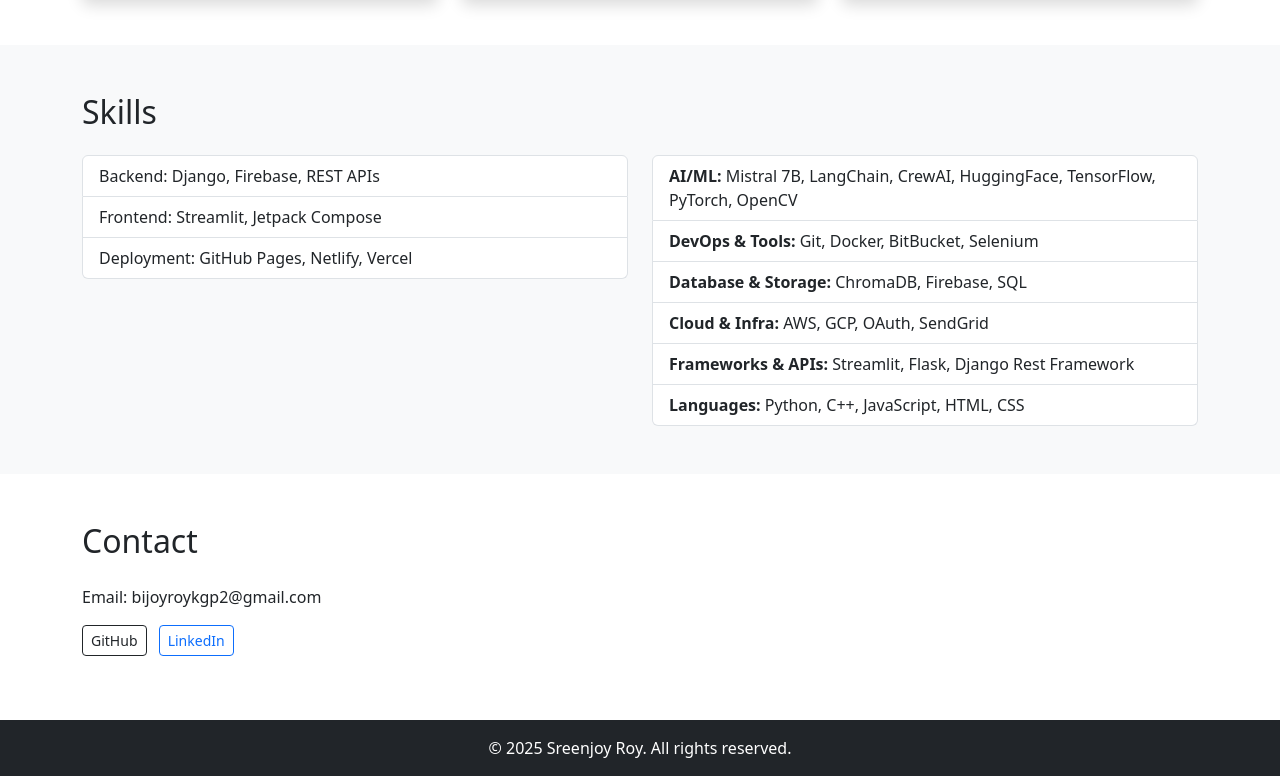
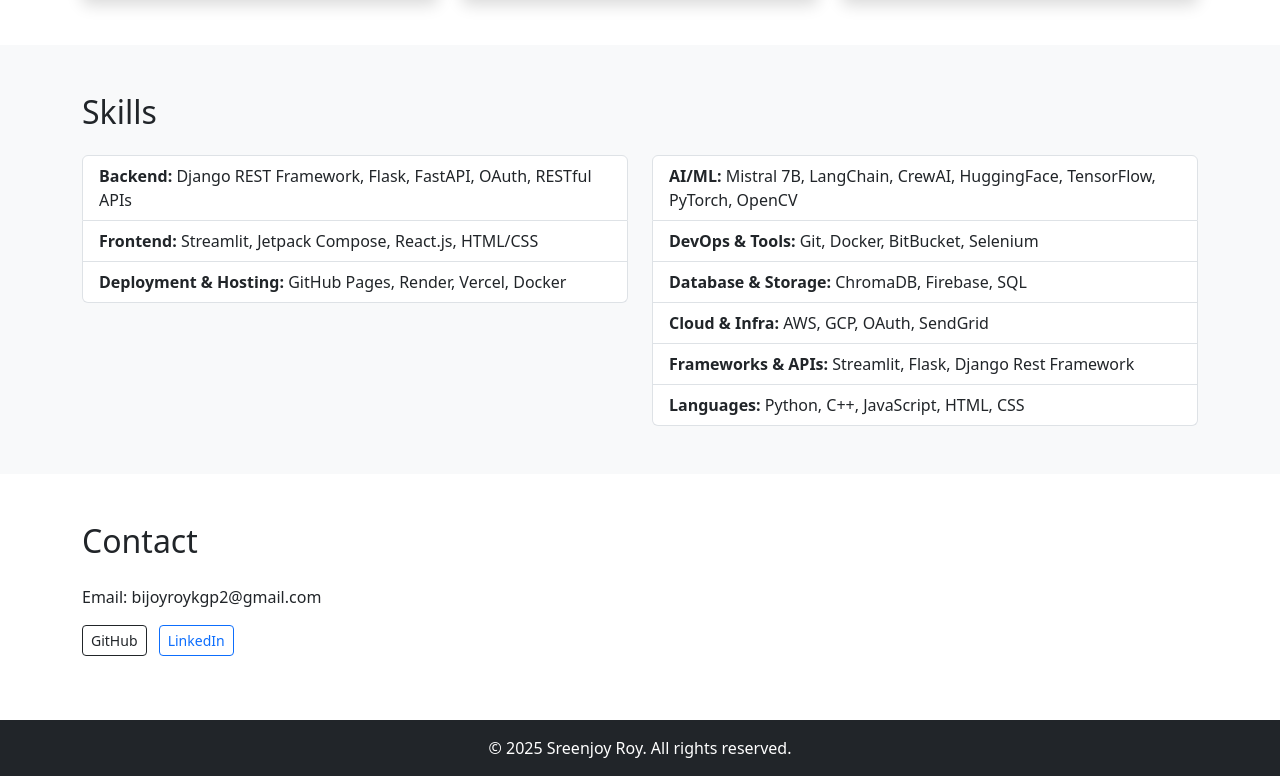
Before and after one commit to sreenjoyroy/Portfolio, a plain HTML site: page index.html in a window 1280 px wide. Shown: the part 2148-2924 px from the top of the page. Drawn offline with nearby package versions, Linux system fonts and the light colour scheme.

Commit message:
More changes to skills

```diff
--- a/index.html
+++ b/index.html
@@ -156,9 +156,9 @@
       <div class="row">
         <div class="col-md-6">
           <ul class="list-group">
-            <li class="list-group-item">Backend: Django, Firebase, REST APIs</li>
-            <li class="list-group-item">Frontend: Streamlit, Jetpack Compose</li>
-            <li class="list-group-item">Deployment: GitHub Pages, Netlify, Vercel</li>
+            <li class="list-group-item"><strong>Backend:</strong> Django REST Framework, Flask, FastAPI, OAuth, RESTful APIs</li>
+            <li class="list-group-item"><strong>Frontend:</strong> Streamlit, Jetpack Compose, React.js, HTML/CSS</li>
+            <li class="list-group-item"><strong>Deployment & Hosting:</strong> GitHub Pages, Render, Vercel, Docker</li>
           </ul>
         </div>
         <div class="col-md-6">
```
